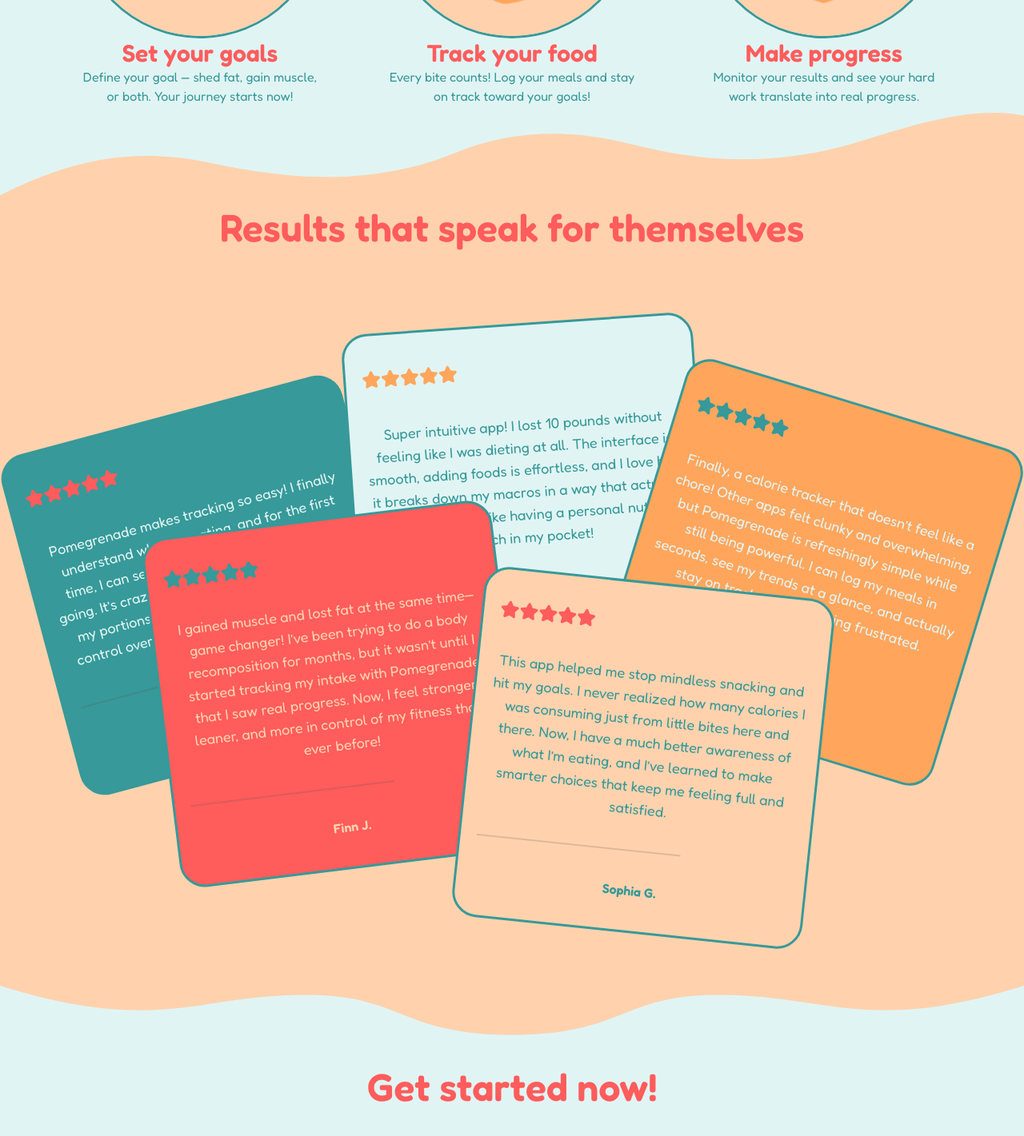
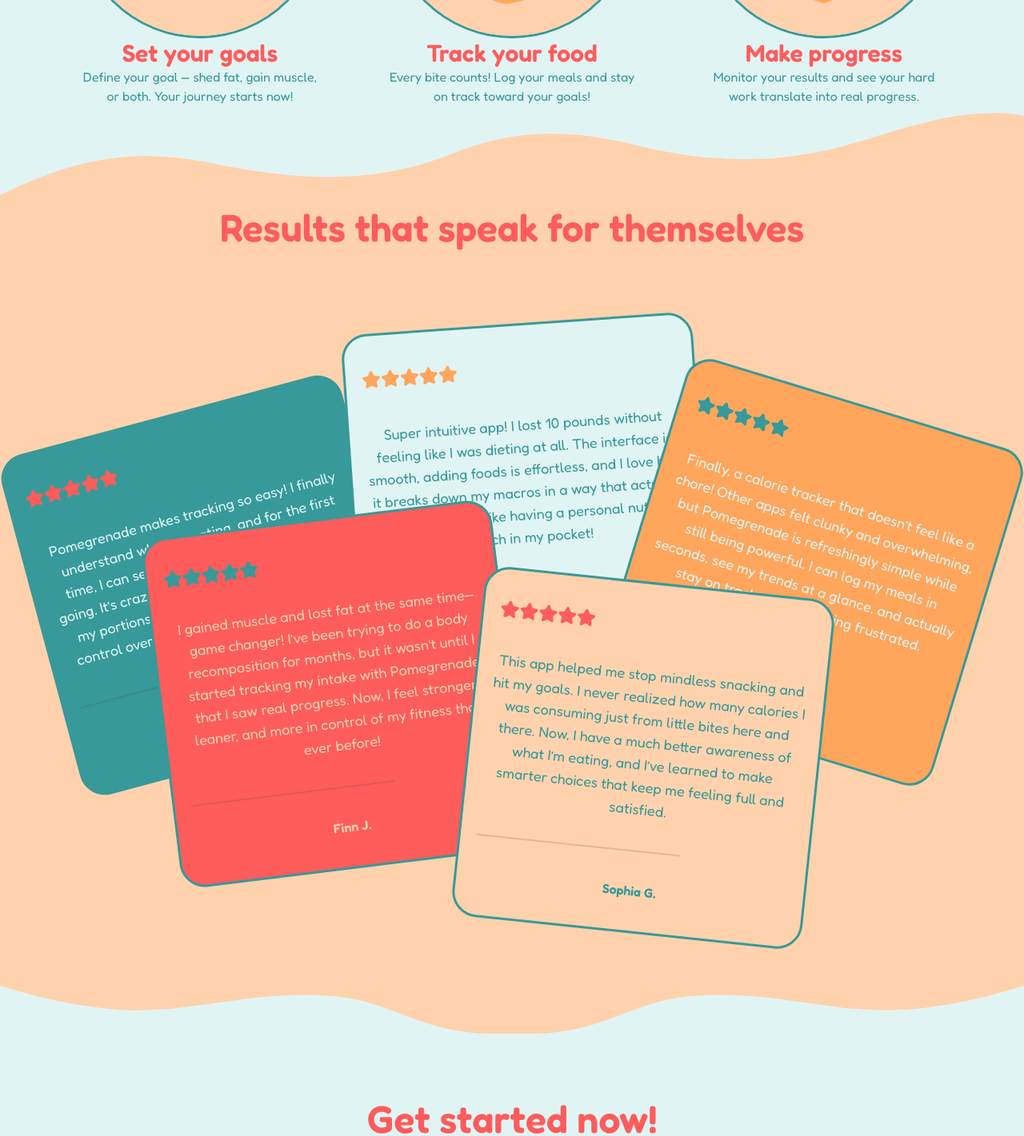
Before and after one commit to zsolt-98/Pomegrenade, a React (Vite) app in the folder client/: page / in a window 1280 px wide. Shown: the part 1200-2621 px from the top of the page at 80% size. Built offline with nearby package versions, Linux system fonts and the light colour scheme.

Commit message:
fixed issue with dividers

```diff
--- a/client/src/components/Homepage/GetStarted.tsx
+++ b/client/src/components/Homepage/GetStarted.tsx
@@ -22,7 +22,7 @@
   return (
     <section className="bg-tertiary-light">
       <DividerReviews fill="var(--color-secondary-light)" />
-      <div className="container mx-auto flex max-w-7xl flex-col items-center justify-center py-10 text-center">
+      <div className="container mx-auto flex max-w-7xl flex-col items-center justify-center py-10 text-center lg:py-20">
         <h2 className="text-primary-1 mb-10 inline-block text-3xl font-semibold lg:text-5xl">
           Get started now!
         </h2>
--- a/client/src/components/SVG/DividerProcess.tsx
+++ b/client/src/components/SVG/DividerProcess.tsx
@@ -2,10 +2,12 @@
 export default function DividerProcess({ className, fill }: SVGProps) {
   return (
     <svg
-      className={`w-full rotate-180 ${className || ""}`}
+      className={`relative bottom-[-2px] w-full rotate-180 ${className || ""}`}
       xmlns="http://www.w3.org/2000/svg"
       viewBox="0 0 1000 100"
       fill={fill}
+      stroke={fill}
+      strokeWidth="3"
     >
       <path d="M0 0v90.2C49.7 99.9 105 82 160 65c75.5-23.3 145.5-22.4 222-3 63 16 119 14 173-8 79.5-32.4 156.2-27.6 240-10 82.6 17.4 143-1 205-31.7V0H0Z"></path>
     </svg>
--- a/client/src/components/SVG/DividerReviews.tsx
+++ b/client/src/components/SVG/DividerReviews.tsx
@@ -3,10 +3,12 @@
 export default function DividerReviews({ className, fill }: SVGProps) {
   return (
     <svg
-      className={`w-full ${className || ""}`}
+      className={`relative bottom-[2px] w-full ${className || ""}`}
       xmlns="http://www.w3.org/2000/svg"
       viewBox="0 0 1000 52"
       fill={fill}
+      stroke={fill}
+      strokeWidth="3"
     >
       <path d="M0 0v4c154 48 190 8.95 300 8.95 92 0 92 39.05 200 39.05s108-39.1 200-39.1c110 0 146 39.1 300-8.9V0H0Z"></path>
     </svg>
```
